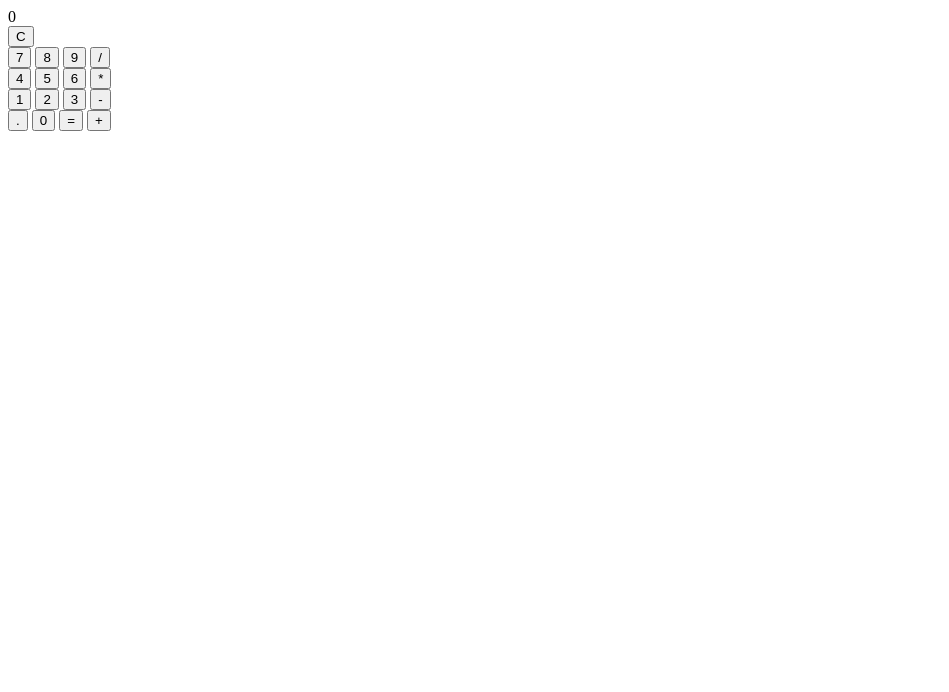
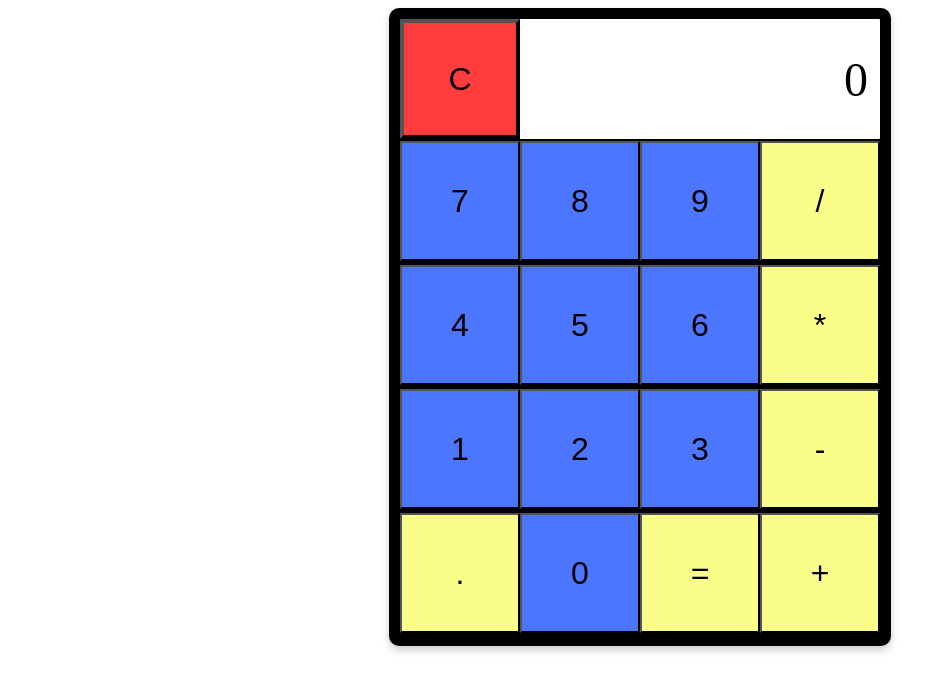
Before and after one commit to grvnt/odin-calculator, a plain HTML site: page index.html in a window 1280 px wide. Shown: the whole page, without its empty margins (0-949 px from the left). Drawn offline with Linux system fonts and the light colour scheme.

Commit message:
complete css

```diff
--- a/index.html
+++ b/index.html
@@ -9,9 +9,10 @@
 </head>
 <body>
     <div class="calculator">
+        <div class="container">
             <div class="display-row">
+                <button id="clear" class="operator">C</button>
                 <div class="display" id="calculator-display">0</div>
-            <button id="clear" class="operator">C</button>
             </div>
             <div class="button-row">
                 <button class="digit">7</button>
@@ -38,5 +39,6 @@
                 <button id="add" class="operator">+</button>
             </div>
         </div>
+    </div>
 </body>
 </html>
--- a/style.css
+++ b/style.css
@@ -0,0 +1,72 @@
+.calculator {
+    background-color: rgb(0, 0, 0);
+    width: 500px;
+    max-width: 100%;
+    margin: auto;
+    border-radius: 10px;
+    padding: 1px;
+    box-shadow: 0 4px 8px rgba(0, 0, 0, 0.2);
+
+
+}
+.container {
+    background-color: rgb(0, 0, 0);
+    border-radius: 3px;
+    height: auto;
+    margin: 10px;
+    display: flex;
+    flex-direction: column;
+    justify-content: space-around;
+
+}
+
+.display-row {
+    display: flex;
+    justify-content: space-around;
+    align-items: center;
+    background-color: rgb(255, 255, 255);
+    border-radius: 1px;
+    height: auto;
+}
+
+.button-row {
+    flex: 1;
+    display: flex;
+    justify-content: space-around;
+    align-items: center;
+    margin: 2px 0;
+}
+
+button {
+    cursor: pointer;
+    flex: 1;
+    aspect-ratio: 1;
+    font-size: 2rem;
+}
+
+#clear {
+    flex: 0 1 auto;
+    border-color: black;
+    border-width: 4px;
+    width: calc(25%);
+    background-color: rgb(255, 61, 61);
+}
+
+#calculator-display {
+    flex-grow: 1;
+    background-color: #ffff;
+    color: black;
+    text-align: right;
+    border-radius: 5px;
+    padding: 0 10px;
+    margin: 0 2px;
+    font-size: 3rem;
+}
+
+.operator {
+    background-color: rgb(250, 254, 137);
+}
+
+.digit {
+    background-color: rgb(77, 118, 255);
+}
```
Lines whose indentation alone changed are shown as unchanged.
